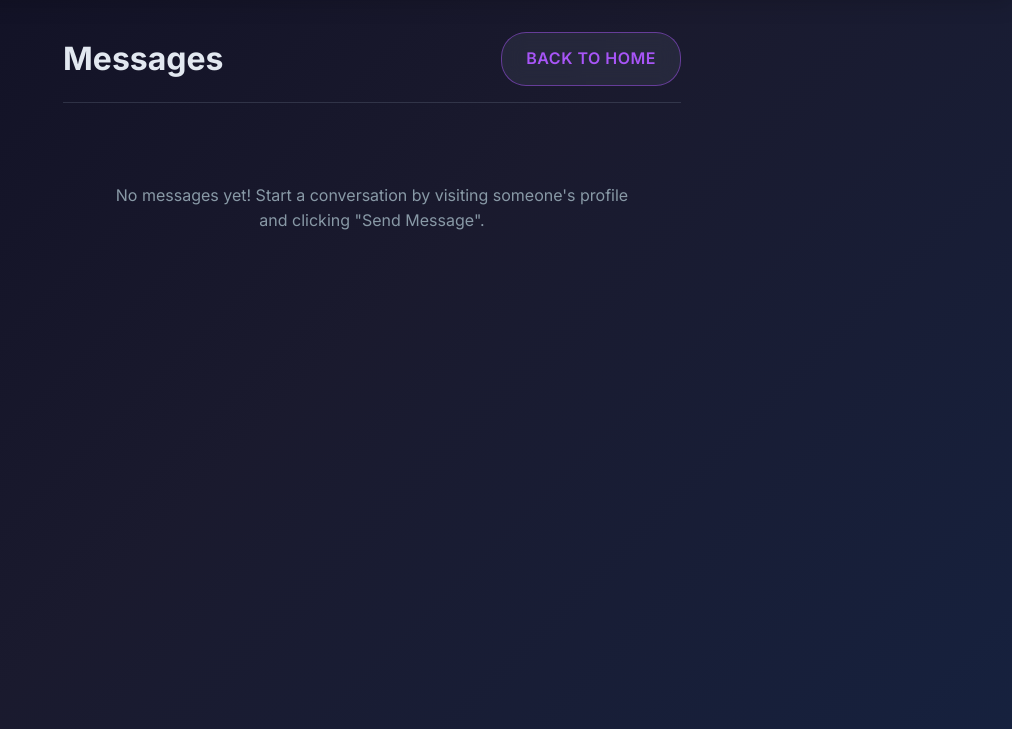
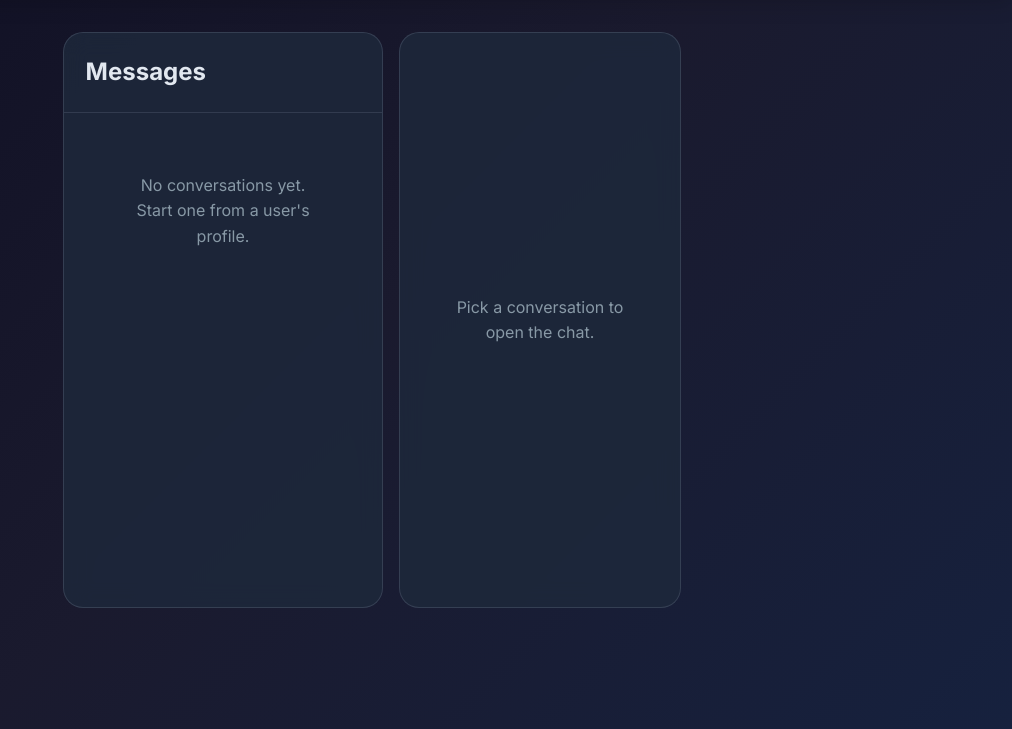
Before and after one commit to ryanavaneesh29-boop/idkbro, a Flask app: page /messages in a window 1280 px wide. Shown: the part 71-800 px from the top of the page, without its empty margins (268-1280 px from the left). Run offline with Flask 3, Linux system fonts and the light colour scheme; the visitor is signed in with stand-in values (Sample User, id 1).

Commit message:
Improve DM conversations

```diff
--- a/app.py
+++ b/app.py
@@ -264,6 +264,48 @@ def build_user_list_entry(user_id, viewer_id):
         'bio': user.get('bio', ''),
         'is_following': viewer_id in user.get('followers', [])
     }
+
+def get_conversation_messages(current_user_id, other_user_id):
+    convo = []
+    for message in messages.values():
+        participants = {message['sender_id'], message['receiver_id']}
+        if participants == {current_user_id, other_user_id}:
+            convo.append({
+                **message,
+                'is_from_current_user': message['sender_id'] == current_user_id
+            })
+    convo.sort(key=lambda item: item['created_at'])
+    return convo
+
+def build_conversation_summaries(current_user_id):
+    conversations = {}
+    for message in messages.values():
+        if current_user_id not in (message['sender_id'], message['receiver_id']):
+            continue
+
+        other_user_id = message['receiver_id'] if message['sender_id'] == current_user_id else message['sender_id']
+        other_user = users.get(other_user_id)
+        if not other_user:
+            continue
+
+        summary = conversations.setdefault(other_user_id, {
+            'user_id': other_user_id,
+            'username': other_user.get('username', 'unknown'),
+            'display_name': other_user.get('display_name', 'Unknown'),
+            'bio': other_user.get('bio', ''),
+            'last_message': '',
+            'last_message_at': '',
+            'unread_count': 0
+        })
+
+        if not summary['last_message_at'] or message['created_at'] > summary['last_message_at']:
+            summary['last_message'] = message.get('content', '')
+            summary['last_message_at'] = message['created_at']
+
+        if message['receiver_id'] == current_user_id and not message.get('read', False):
+            summary['unread_count'] += 1
+
+    return sorted(conversations.values(), key=lambda item: item['last_message_at'], reverse=True)
 
 def login_required(f):
     @wraps(f)
@@ -1013,33 +1055,24 @@ def delete_tweet(tweet_id):
 @login_required
 def messages_page():
     current_user = users.get(session['user_id'])
-    user_messages = []
+    conversations = build_conversation_summaries(session['user_id'])
+    return render_template(
+        'messages.html',
+        conversations=conversations,
+        current_user=current_user
+    )
 
-    # Get all messages where current user is sender or receiver
-    for mid, message in messages.items():
-        if message['sender_id'] == session['user_id'] or message['receiver_id'] == session['user_id']:
-            user_messages.append(message)
-
-    # Sort by created_at descending
-    user_messages.sort(key=lambda x: x['created_at'], reverse=True)
-
-    return render_template('messages.html',
-                         messages=user_messages[:50],  # Limit to 50
-                         current_user=current_user,
-                         users=users)
-
-@app.route('/send_message/<username>', methods=['GET', 'POST'])
+@app.route('/messages/<username>', methods=['GET', 'POST'])
 @login_required
-def send_message(username):
+def message_thread(username):
     uid, target_user = get_user_by_username(username)
     if not target_user or uid == session['user_id']:
-        return redirect(url_for('index'))
+        return redirect(url_for('messages_page'))
 
     current_user = users.get(session['user_id'])
 
-    # Check if blocked
     if session['user_id'] in target_user.get('blocked', []) or uid in current_user.get('blocked', []):
-        return redirect(url_for('index'))
+        return redirect(url_for('messages_page'))
 
     if request.method == 'POST':
         content = request.form['content'].strip()
@@ -1055,11 +1088,31 @@ def send_message(username):
                 'read': False
             }
             save_data(users, tweets, notifications, messages)
-            return redirect(url_for('messages_page'))
+            return redirect(url_for('message_thread', username=username))
 
-    return render_template('send_message.html',
-                         target_user=target_user,
-                         current_user=current_user)
+    conversation_messages = get_conversation_messages(session['user_id'], uid)
+    changed = False
+    for message in conversation_messages:
+        source = messages.get(message['id'])
+        if source and source['receiver_id'] == session['user_id'] and not source.get('read', False):
+            source['read'] = True
+            changed = True
+    if changed:
+        save_data(users, tweets, notifications, messages)
+        conversation_messages = get_conversation_messages(session['user_id'], uid)
+
+    return render_template(
+        'message_thread.html',
+        target_user=target_user,
+        messages=conversation_messages,
+        current_user=current_user,
+        conversations=build_conversation_summaries(session['user_id'])
+    )
+
+@app.route('/send_message/<username>', methods=['GET', 'POST'])
+@login_required
+def send_message(username):
+    return redirect(url_for('message_thread', username=username))
 
 @app.route('/mark_message_read/<message_id>', methods=['POST'])
 @login_required
@@ -1068,6 +1121,10 @@ def mark_message_read(message_id):
     if message and message['receiver_id'] == session['user_id']:
         message['read'] = True
         save_data(users, tweets, notifications, messages)
+    other_user_id = message['sender_id'] if message else None
+    other_user = users.get(other_user_id, {}) if other_user_id else {}
+    if other_user.get('username'):
+        return redirect(url_for('message_thread', username=other_user['username']))
     return redirect(url_for('messages_page'))
 
 if __name__ == '__main__':
--- a/static/script.js
+++ b/static/script.js
@@ -9,6 +9,20 @@ document.addEventListener('DOMContentLoaded', function() {
             charCount.textContent = remaining;
             charCount.style.color = remaining < 20 ? '#ff4444' : '#8899a6';
         });
+    }
+
+    const threadComposer = document.querySelector('.thread-compose textarea');
+    const threadCharCount = document.querySelector('.thread-compose .char-count');
+
+    if (threadComposer && threadCharCount) {
+        const updateThreadCount = function() {
+            const remaining = 280 - threadComposer.value.length;
+            threadCharCount.textContent = remaining;
+            threadCharCount.style.color = remaining < 20 ? '#ff4444' : '#8899a6';
+        };
+
+        threadComposer.addEventListener('input', updateThreadCount);
+        updateThreadCount();
     }
 
     // Mobile menu toggle
--- a/static/style.css
+++ b/static/style.css
@@ -1057,138 +1057,198 @@ body.light-theme .empty-state {
 }
 
 /* Messages */
-.messages-container {
-    max-width: 650px;
-    margin: 0 auto;
+.messages-shell {
+    display: grid;
+    grid-template-columns: 320px 1fr;
+    gap: 1rem;
+    min-height: 72vh;
 }
 
-.messages-header {
+.inbox-panel,
+.thread-panel {
+    background: rgba(30, 41, 59, 0.85);
+    border: 1px solid rgba(148, 163, 184, 0.2);
+    border-radius: 20px;
+    backdrop-filter: blur(12px);
+}
+
+.inbox-panel {
+    overflow: hidden;
+}
+
+.messages-header,
+.thread-header {
+    padding: 1.25rem 1.35rem;
+    border-bottom: 1px solid rgba(148, 163, 184, 0.18);
+}
+
+.conversation-list {
+    display: flex;
+    flex-direction: column;
+    padding: 0.75rem;
+    gap: 0.65rem;
+}
+
+.conversation-card {
+    display: block;
+    padding: 0.95rem 1rem;
+    border-radius: 16px;
+    text-decoration: none;
+    color: inherit;
+    border: 1px solid rgba(148, 163, 184, 0.15);
+    background: rgba(15, 23, 42, 0.35);
+    transition: background 0.2s ease, transform 0.2s ease, border-color 0.2s ease;
+}
+
+.conversation-card:hover {
+    background: rgba(51, 65, 85, 0.65);
+    transform: translateY(-1px);
+}
+
+.conversation-card.active {
+    border-color: rgba(236, 72, 153, 0.55);
+    background: rgba(168, 85, 247, 0.12);
+}
+
+.conversation-card.unread {
+    border-color: rgba(168, 85, 247, 0.45);
+}
+
+.conversation-top {
+    display: flex;
+    justify-content: space-between;
+    gap: 1rem;
+    align-items: center;
+    margin-bottom: 0.35rem;
+}
+
+.conversation-preview {
+    color: #94a3b8;
+    font-size: 0.95rem;
+    line-height: 1.45;
+    display: -webkit-box;
+    -webkit-line-clamp: 2;
+    -webkit-box-orient: vertical;
+    overflow: hidden;
+}
+
+.unread-pill {
+    display: inline-flex;
+    margin-top: 0.6rem;
+    padding: 0.2rem 0.55rem;
+    border-radius: 999px;
+    background: rgba(236, 72, 153, 0.16);
+    color: #f5d0fe;
+    font-size: 0.8rem;
+    font-weight: 600;
+}
+
+.thread-panel {
+    display: flex;
+    flex-direction: column;
+    overflow: hidden;
+}
+
+.thread-empty {
+    align-items: center;
+    justify-content: center;
+}
+
+.thread-messages {
+    flex: 1;
+    padding: 1.25rem;
+    display: flex;
+    flex-direction: column;
+    gap: 0.8rem;
+    overflow-y: auto;
+}
+
+.chat-bubble {
+    max-width: min(78%, 520px);
+    padding: 0.9rem 1rem;
+    border-radius: 18px;
+    line-height: 1.5;
+}
+
+.chat-bubble.sent {
+    align-self: flex-end;
+    background: linear-gradient(45deg, #a855f7, #ec4899);
+    color: white;
+    border-bottom-right-radius: 6px;
+}
+
+.chat-bubble.received {
+    align-self: flex-start;
+    background: rgba(15, 23, 42, 0.45);
+    border: 1px solid rgba(148, 163, 184, 0.16);
+    border-bottom-left-radius: 6px;
+}
+
+.chat-meta {
+    display: flex;
+    gap: 0.65rem;
+    margin-top: 0.45rem;
+    font-size: 0.8rem;
+    opacity: 0.78;
+}
+
+.thread-compose {
+    border-top: 1px solid rgba(148, 163, 184, 0.18);
+    padding: 1rem 1.25rem 1.2rem;
+}
+
+.thread-compose textarea {
+    width: 100%;
+    resize: vertical;
+    min-height: 88px;
+    padding: 1rem;
+    background: rgba(15, 23, 42, 0.5);
+    border: 1px solid rgba(148, 163, 184, 0.2);
+    border-radius: 16px;
+    color: #e2e8f0;
+    font: inherit;
+}
+
+.thread-compose-actions {
     display: flex;
     justify-content: space-between;
     align-items: center;
-    margin-bottom: 2rem;
-    padding-bottom: 1rem;
-    border-bottom: 1px solid rgba(148, 163, 184, 0.2);
+    margin-top: 0.8rem;
 }
 
-.messages-list {
-    display: flex;
-    flex-direction: column;
-    gap: 1.5rem;
+body.light-theme .inbox-panel,
+body.light-theme .thread-panel {
+    background: rgba(255, 255, 255, 0.95);
+    border-color: rgba(148, 163, 184, 0.25);
 }
 
-.message {
-    background: rgba(30, 41, 59, 0.8);
-    backdrop-filter: blur(10px);
-    border: 1px solid rgba(148, 163, 184, 0.2);
-    border-radius: 16px;
-    padding: 1.5rem;
-    transition: all 0.3s ease;
-    box-shadow: 0 4px 16px rgba(0, 0, 0, 0.1);
-    position: relative;
-    overflow: hidden;
+body.light-theme .conversation-card {
+    background: rgba(248, 250, 252, 0.9);
+    border-color: rgba(148, 163, 184, 0.18);
 }
 
-.message::before {
-    content: '';
-    position: absolute;
-    top: 0;
-    left: 0;
-    right: 0;
-    height: 2px;
-    background: linear-gradient(45deg, #a855f7, #ec4899);
-    opacity: 0;
-    transition: opacity 0.3s ease;
+body.light-theme .conversation-card:hover {
+    background: rgba(241, 245, 249, 1);
 }
 
-.message:hover {
-    background: rgba(51, 65, 85, 0.9);
-    transform: translateY(-2px);
-    box-shadow: 0 8px 32px rgba(0, 0, 0, 0.2);
+body.light-theme .conversation-card.active {
+    background: rgba(124, 58, 237, 0.08);
+    border-color: rgba(124, 58, 237, 0.35);
 }
 
-.message:hover::before {
-    opacity: 1;
+body.light-theme .conversation-preview {
+    color: #64748b;
 }
 
-.message.unread {
-    border-left: 4px solid #a855f7;
-    background: rgba(168, 85, 247, 0.1);
-    box-shadow: 0 4px 16px rgba(168, 85, 247, 0.1);
+body.light-theme .chat-bubble.received {
+    background: rgba(241, 245, 249, 0.95);
+    border-color: rgba(148, 163, 184, 0.2);
 }
 
-.message-header {
-    display: flex;
-    align-items: center;
-    gap: 0.5rem;
-    margin-bottom: 0.5rem;
-}
-
-.message-direction {
-    color: #94a3b8;
-    font-size: 0.9rem;
-    font-weight: 500;
-}
-
-.user-link {
-    color: #a855f7;
-    text-decoration: none;
-    font-weight: 600;
-    transition: all 0.3s ease;
-}
-
-.user-link:hover {
-    color: #ec4899;
-    text-decoration: none;
-    transform: translateX(2px);
-}
-
-.message-content {
-    margin-bottom: 0.5rem;
-    line-height: 1.6;
-}
-
-.message-time {
-    color: #64748b;
-    font-size: 0.85rem;
-}
-
-.mark-read-btn {
-    background: linear-gradient(45deg, #a855f7, #ec4899);
-    color: white;
-    border: none;
-    padding: 0.25rem 0.5rem;
-    border-radius: 4px;
-    font-size: 0.8rem;
-    cursor: pointer;
-    margin-left: auto;
-}
-
-.mark-read-btn:hover {
-    background: #1991db;
-}
-
-body.light-theme .message {
-    background: rgba(255, 255, 255, 0.9);
-    backdrop-filter: blur(10px);
-    border: 1px solid rgba(148, 163, 184, 0.3);
+body.light-theme .thread-compose textarea {
+    background: rgba(248, 250, 252, 1);
     color: #1e293b;
-    box-shadow: 0 2px 8px rgba(0, 0, 0, 0.05);
-}
-
-body.light-theme .message:hover {
-    background: rgba(255, 255, 255, 0.95);
-    box-shadow: 0 4px 16px rgba(0, 0, 0, 0.1);
-}
-
-body.light-theme .message.unread {
-    background: rgba(124, 58, 237, 0.05);
-    border-left-color: #7c3aed;
-}
-
-body.light-theme .message-direction,
-body.light-theme .message-time {
-    color: #64748b;
+    border-color: rgba(148, 163, 184, 0.25);
 }
 
 /* Drafts */
--- a/templates/messages.html
+++ b/templates/messages.html
@@ -1,47 +1,40 @@
 {% extends "base.html" %}
 
 {% block content %}
-<div class="messages-container">
+<div class="messages-shell">
+    <aside class="inbox-panel">
         <div class="messages-header">
             <h1>Messages</h1>
-        <a href="{{ url_for('index') }}" class="btn btn-secondary">Back to Home</a>
         </div>
-
-    <div class="messages-list">
-        {% for message in messages %}
-        <div class="message {% if not message.read and message.receiver_id == current_user.id %}unread{% endif %}">
-            <div class="message-header">
-                {% if message.sender_id == current_user.id %}
-                    <span class="message-direction">To:</span>
-                    <a href="{{ url_for('profile', username=users[message.receiver_id].username) }}" class="user-link">
-                        <strong>{{ users[message.receiver_id].display_name }}</strong>
-                        (@{{ users[message.receiver_id].username }})
+        <div class="conversation-list">
+            {% for conversation in conversations %}
+            <a href="{{ url_for('message_thread', username=conversation.username) }}" class="conversation-card {% if conversation.unread_count %}unread{% endif %}">
+                <div class="conversation-top">
+                    <div>
+                        <strong>{{ conversation.display_name }}</strong>
+                        <span class="username">@{{ conversation.username }}</span>
+                    </div>
+                    {% if conversation.last_message_at %}
+                    <span class="message-time">{{ conversation.last_message_at[:16] }}</span>
+                    {% endif %}
+                </div>
+                <p class="conversation-preview">{{ conversation.last_message or 'No messages yet' }}</p>
+                {% if conversation.unread_count %}
+                <span class="unread-pill">{{ conversation.unread_count }} new</span>
+                {% endif %}
             </a>
             {% else %}
-                    <span class="message-direction">From:</span>
-                    <a href="{{ url_for('profile', username=users[message.sender_id].username) }}" class="user-link">
-                        <strong>{{ users[message.sender_id].display_name }}</strong>
-                        (@{{ users[message.sender_id].username }})
-                    </a>
-                    {% if not message.read %}
-                        <form method="post" action="{{ url_for('mark_message_read', message_id=message.id) }}" style="display: inline;">
-                            <button type="submit" class="mark-read-btn">Mark as Read</button>
-                        </form>
-                    {% endif %}
-                {% endif %}
-            </div>
-            <div class="message-content">
-                {{ message.parsed_content | safe }}
-            </div>
-            <div class="message-time">
-                {{ message.created_at[:16] }}
-            </div>
-        </div>
-        {% else %}
             <div class="empty-state">
-            <p>No messages yet! Start a conversation by visiting someone's profile and clicking "Send Message".</p>
+                <p>No conversations yet. Start one from a user's profile.</p>
             </div>
             {% endfor %}
         </div>
+    </aside>
+
+    <section class="thread-panel thread-empty">
+        <div class="empty-state">
+            <p>Pick a conversation to open the chat.</p>
+        </div>
+    </section>
 </div>
 {% endblock %}
```
Also changed, not shown: templates/message_thread.html (added, +68 -0 lines). Lines whose indentation alone changed are shown as unchanged.
